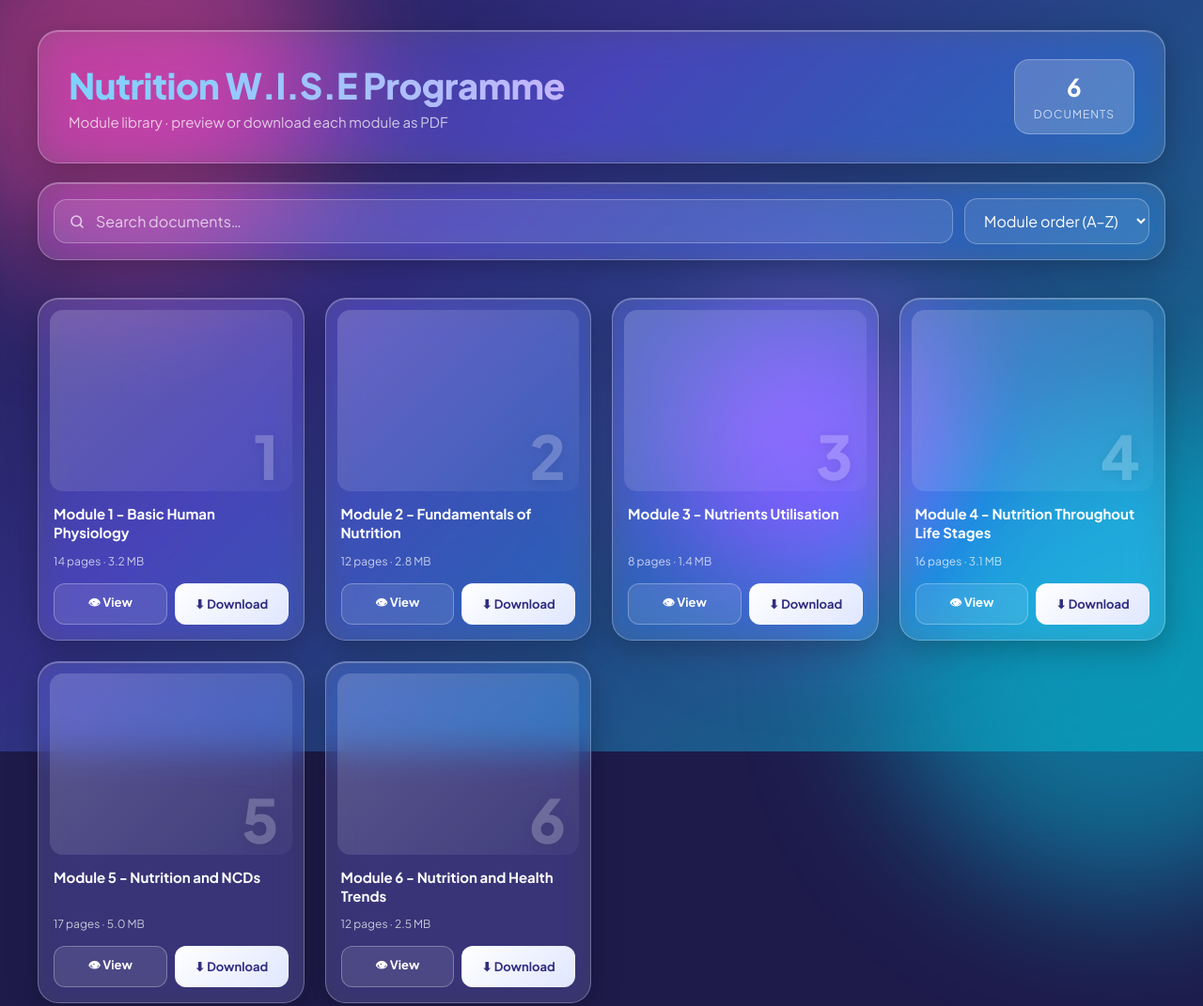
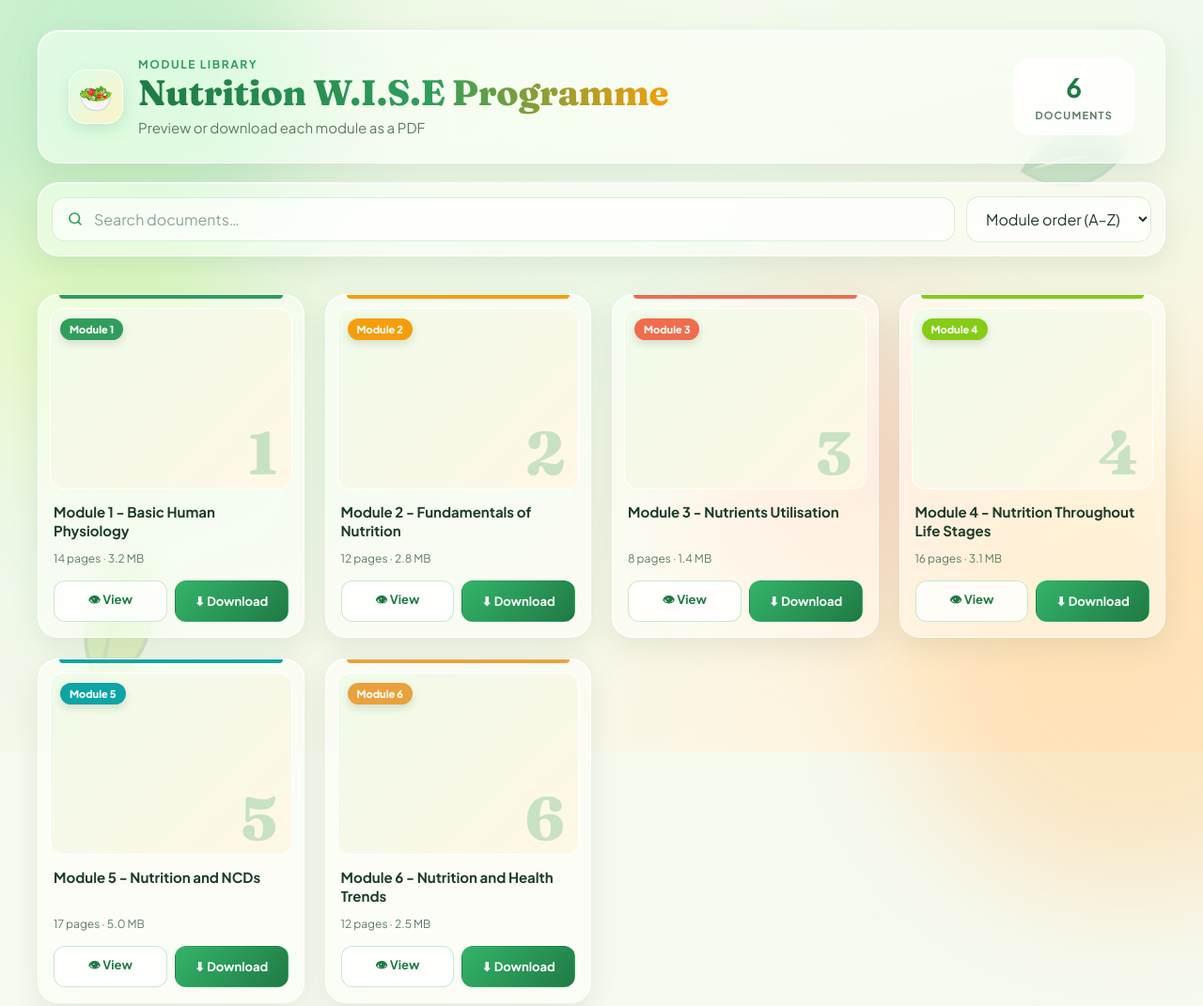
Before and after one commit to amwaylearning2023-a11y/pdf-gallery, a plain HTML site: page index.html in a window 1280 px wide. Shown: the top 1071 px of the page at 94% size. Drawn offline with Linux system fonts and the light colour scheme.

Commit message:
Update index.html

```diff
--- a/index.html
+++ b/index.html
@@ -5,85 +5,91 @@
 <meta name="viewport" content="width=device-width, initial-scale=1">
 <title>Nutrition W.I.S.E Programme – Module Library</title>
 <link rel="preconnect" href="https://fonts.googleapis.com">
-<link href="https://fonts.googleapis.com/css2?family=Plus+Jakarta+Sans:wght@400;500;600;700;800&display=swap" rel="stylesheet">
+<link href="https://fonts.googleapis.com/css2?family=Plus+Jakarta+Sans:wght@400;500;600;700;800&family=Fraunces:opsz,wght@9..144,700;9..144,800&display=swap" rel="stylesheet">
 <style>
   :root{
-    --glass: rgba(255,255,255,.12);
-    --glass-strong: rgba(255,255,255,.2);
-    --stroke: rgba(255,255,255,.28);
-    --text: #fff;
-    --muted: rgba(255,255,255,.72);
-    --accent: #7dd3fc;
-    --accent2: #c4b5fd;
+    --glass: rgba(255,255,255,.55);
+    --glass-strong: rgba(255,255,255,.78);
+    --stroke: rgba(255,255,255,.9);
+    --text: #1d3b2a;
+    --muted: #5d7b66;
+    --green: #2f9e5b;
+    --green-d: #1f7a44;
+    --citrus: #f59e0b;
     --radius: 22px;
   }
   *{box-sizing:border-box;margin:0;padding:0}
-  html{min-height:100%;background:#1e1b4b}
-  body{min-height:100vh}
-  body::before{content:"";position:fixed;inset:0;z-index:-1;background:linear-gradient(135deg,#1e1b4b 0%,#312e81 35%,#0e7490 100%)}
-  body{
-    font-family:'Plus Jakarta Sans',system-ui,sans-serif;color:var(--text);
-    background:transparent;overflow-x:hidden;
-  }
-  /* floating colour blobs behind the glass */
-  .blob{position:fixed;border-radius:50%;filter:blur(70px);opacity:.55;z-index:0;animation:float 18s ease-in-out infinite}
-  .b1{width:420px;height:420px;background:#ec4899;top:-120px;left:-100px}
-  .b2{width:480px;height:480px;background:#06b6d4;bottom:-160px;right:-120px;animation-delay:-6s}
-  .b3{width:320px;height:320px;background:#a855f7;top:40%;left:55%;animation-delay:-12s}
-  @keyframes float{0%,100%{transform:translate(0,0) scale(1)}50%{transform:translate(40px,-30px) scale(1.08)}}
+  html{min-height:100%;background:#f6faef}
+  body{min-height:100vh;font-family:'Plus Jakarta Sans',system-ui,sans-serif;color:var(--text);background:transparent;overflow-x:hidden}
+  body::before{content:"";position:fixed;inset:0;z-index:-1;
+    background:radial-gradient(circle at 15% 10%,#eaf7df 0,transparent 45%),radial-gradient(circle at 90% 85%,#fff1d6 0,transparent 45%),linear-gradient(160deg,#f8fcf2 0%,#eef8e8 45%,#fff8ec 100%)}
+  /* soft fruit-and-veg colour blobs behind the glass */
+  .blob{position:fixed;border-radius:50%;filter:blur(60px);opacity:.55;z-index:0;animation:float 20s ease-in-out infinite}
+  .b1{width:420px;height:420px;background:#a7e8b8;top:-120px;left:-110px}
+  .b2{width:460px;height:460px;background:#ffd59e;bottom:-160px;right:-120px;animation-delay:-7s}
+  .b3{width:300px;height:300px;background:#ffb4a2;top:42%;left:58%;opacity:.35;animation-delay:-13s}
+  .b4{width:260px;height:260px;background:#d9f99d;top:30%;left:-60px;opacity:.5;animation-delay:-4s}
+  @keyframes float{0%,100%{transform:translate(0,0) scale(1)}50%{transform:translate(36px,-28px) scale(1.07)}}
+  .leaf{position:fixed;z-index:0;opacity:.18;pointer-events:none;animation:sway 9s ease-in-out infinite}
+  .leaf.l1{top:110px;right:6%;width:120px;transform:rotate(25deg)}
+  .leaf.l2{bottom:60px;left:4%;width:150px;transform:rotate(-30deg);animation-delay:-4s}
+  @keyframes sway{0%,100%{rotate:0deg}50%{rotate:8deg}}
 
   .glass{
     background:var(--glass);border:1px solid var(--stroke);border-radius:var(--radius);
-    backdrop-filter:blur(18px) saturate(160%);-webkit-backdrop-filter:blur(18px) saturate(160%);
-    box-shadow:0 8px 32px rgba(0,0,0,.25), inset 0 1px 0 rgba(255,255,255,.25);
+    backdrop-filter:blur(18px) saturate(150%);-webkit-backdrop-filter:blur(18px) saturate(150%);
+    box-shadow:0 10px 30px rgba(47,94,60,.10), inset 0 1px 0 rgba(255,255,255,.9);
   }
   .wrap{position:relative;z-index:1;max-width:1240px;margin:0 auto;padding:32px 20px 60px}
 
-  header.glass{padding:30px 32px;display:flex;flex-wrap:wrap;gap:20px;align-items:center;justify-content:space-between}
-  h1{font-size:clamp(26px,4vw,38px);font-weight:800;letter-spacing:-.5px}
-  h1 span{background:linear-gradient(90deg,var(--accent),var(--accent2));-webkit-background-clip:text;background-clip:text;color:transparent}
+  header.glass{padding:28px 32px;display:flex;flex-wrap:wrap;gap:20px;align-items:center;justify-content:space-between}
+  .brand{display:flex;align-items:center;gap:16px}
+  .logo{width:58px;height:58px;border-radius:18px;display:grid;place-items:center;font-size:30px;
+    background:linear-gradient(135deg,#dcfce7,#fef3c7);border:1px solid #fff;box-shadow:0 6px 16px rgba(47,158,91,.18)}
+  .eyebrow{font-size:12px;font-weight:700;letter-spacing:1.6px;text-transform:uppercase;color:var(--green)}
+  h1{font-family:'Fraunces',Georgia,serif;font-size:clamp(26px,4vw,38px);font-weight:800;letter-spacing:-.3px;line-height:1.1;margin-top:2px}
+  h1 span{background:linear-gradient(90deg,var(--green-d),var(--green) 55%,var(--citrus));-webkit-background-clip:text;background-clip:text;color:transparent}
   .sub{color:var(--muted);margin-top:6px;font-size:15px}
-  .stat{padding:12px 20px;border-radius:16px;background:var(--glass-strong);border:1px solid var(--stroke);text-align:center;min-width:110px}
-  .stat b{display:block;font-size:26px}
-  .stat small{color:var(--muted);font-size:12px;text-transform:uppercase;letter-spacing:1px}
+  .stat{padding:12px 22px;border-radius:18px;background:var(--glass-strong);border:1px solid #fff;text-align:center;min-width:112px}
+  .stat b{display:block;font-size:28px;color:var(--green-d)}
+  .stat small{color:var(--muted);font-size:11px;font-weight:700;text-transform:uppercase;letter-spacing:1.2px}
 
-  .toolbar{margin-top:20px;padding:16px;display:flex;flex-wrap:wrap;gap:12px;align-items:center}
+  .toolbar{margin-top:20px;padding:14px;display:flex;flex-wrap:wrap;gap:12px;align-items:center}
   .search{flex:1 1 260px;position:relative}
-  .search svg{position:absolute;left:16px;top:50%;transform:translateY(-50%);opacity:.7}
+  .search svg{position:absolute;left:16px;top:50%;transform:translateY(-50%)}
   input,select{
-    width:100%;font:inherit;color:var(--text);background:rgba(255,255,255,.1);
-    border:1px solid var(--stroke);border-radius:14px;padding:12px 16px;outline:none;transition:.2s;
+    width:100%;font:inherit;color:var(--text);background:rgba(255,255,255,.7);
+    border:1px solid rgba(47,158,91,.18);border-radius:14px;padding:12px 16px;outline:none;transition:.2s;
   }
   .search input{padding-left:44px}
-  input::placeholder{color:var(--muted)}
-  input:focus,select:focus{background:rgba(255,255,255,.18);border-color:rgba(255,255,255,.55)}
+  input::placeholder{color:#8aa592}
+  input:focus,select:focus{background:#fff;border-color:var(--green);box-shadow:0 0 0 4px rgba(47,158,91,.12)}
   select{width:auto;cursor:pointer}
-  select option{color:#111}
   .chips{display:flex;flex-wrap:wrap;gap:8px;margin-top:16px}
   .chip{
     font:inherit;font-size:13px;font-weight:600;color:var(--text);cursor:pointer;
-    padding:8px 16px;border-radius:999px;background:var(--glass);border:1px solid var(--stroke);
+    padding:8px 16px;border-radius:999px;background:var(--glass);border:1px solid #fff;
     backdrop-filter:blur(12px);-webkit-backdrop-filter:blur(12px);transition:.2s;
   }
   .chip:hover{background:var(--glass-strong)}
-  .chip.active{background:#fff;color:#312e81;border-color:#fff}
+  .chip.active{background:var(--green);color:#fff;border-color:var(--green)}
 
   .grid{margin-top:24px;display:grid;grid-template-columns:repeat(auto-fill,minmax(240px,1fr));gap:22px}
-  .card{overflow:hidden;display:flex;flex-direction:column;transition:transform .25s, box-shadow .25s;animation:in .4s ease both}
-  .card:hover{transform:translateY(-6px);box-shadow:0 18px 40px rgba(0,0,0,.35), inset 0 1px 0 rgba(255,255,255,.3)}
+  .card{overflow:hidden;display:flex;flex-direction:column;transition:transform .25s, box-shadow .25s;animation:in .4s ease both;position:relative}
+  .card::before{content:"";position:absolute;top:0;left:22px;right:22px;height:4px;border-radius:0 0 6px 6px;background:var(--tag,var(--green))}
+  .card:hover{transform:translateY(-6px);box-shadow:0 20px 40px rgba(47,94,60,.18), inset 0 1px 0 #fff}
   @keyframes in{from{opacity:0;transform:translateY(12px)}to{opacity:1;transform:none}}
-  .thumb{position:relative;aspect-ratio:4/3;margin:12px 12px 0;border-radius:14px;overflow:hidden;
-    background:linear-gradient(135deg,rgba(255,255,255,.18),rgba(255,255,255,.04));cursor:pointer;display:grid;place-items:center}
+  .thumb{position:relative;aspect-ratio:4/3;margin:14px 12px 0;border-radius:14px;overflow:hidden;
+    background:linear-gradient(135deg,#f0fbe9,#fff7e6);border:1px solid #fff;cursor:pointer;display:grid;place-items:center}
   .thumb canvas{position:absolute;inset:0;width:100%;height:100%;object-fit:cover;opacity:0;transition:opacity .4s, transform .4s}
   .thumb canvas.ready{opacity:1}
   .thumb canvas.ready ~ .num{display:none}
   .card:hover .thumb canvas{transform:scale(1.05)}
-  .thumb img{width:100%;height:100%;object-fit:cover;object-position:top;transition:transform .4s}
-  .card:hover .thumb img{transform:scale(1.05)}
-  .thumb .num{position:absolute;right:14px;bottom:6px;z-index:1;text-shadow:0 2px 12px rgba(0,0,0,.4);font-size:64px;font-weight:800;line-height:1;opacity:.22}
-  .thumb .ph{display:flex;flex-direction:column;align-items:center;gap:6px;color:var(--muted);font-weight:700;font-size:13px}
-  .badge{position:absolute;top:10px;left:10px;font-size:11px;font-weight:700;padding:5px 10px;border-radius:999px;
-    background:rgba(15,12,41,.55);backdrop-filter:blur(8px);-webkit-backdrop-filter:blur(8px);border:1px solid var(--stroke)}
+  .thumb .num{position:absolute;right:14px;bottom:6px;z-index:1;font-family:'Fraunces',Georgia,serif;font-size:64px;font-weight:800;line-height:1;color:var(--green);opacity:.25}
+  .pill{position:absolute;top:10px;left:10px;z-index:2;font-size:11px;font-weight:800;padding:5px 10px;border-radius:999px;
+    color:#fff;background:var(--tag,var(--green));box-shadow:0 4px 10px rgba(0,0,0,.12)}
+  .badge{position:absolute;top:10px;right:10px;z-index:2;font-size:11px;font-weight:700;padding:5px 10px;border-radius:999px;
+    background:rgba(255,255,255,.85);color:var(--text);border:1px solid #fff}
   .body{padding:14px 16px 16px;display:flex;flex-direction:column;gap:6px;flex:1}
   .title{font-weight:700;font-size:15px;line-height:1.35;display:-webkit-box;-webkit-line-clamp:2;-webkit-box-orient:vertical;overflow:hidden}
   .desc{color:var(--muted);font-size:13px;display:-webkit-box;-webkit-line-clamp:2;-webkit-box-orient:vertical;overflow:hidden}
@@ -91,51 +97,57 @@
   .actions{display:flex;gap:8px;margin-top:10px}
   .btn{
     flex:1;display:inline-flex;align-items:center;justify-content:center;gap:6px;font:inherit;font-size:13px;font-weight:700;
-    padding:10px 12px;border-radius:12px;cursor:pointer;text-decoration:none;transition:.2s;border:1px solid var(--stroke);
+    padding:10px 12px;border-radius:12px;cursor:pointer;text-decoration:none;transition:.2s;border:1px solid transparent;
   }
-  .btn.ghost{background:rgba(255,255,255,.1);color:var(--text)}
-  .btn.ghost:hover{background:rgba(255,255,255,.22)}
-  .btn.solid{background:linear-gradient(135deg,#fff,#e0e7ff);color:#312e81;border-color:transparent}
-  .btn.solid:hover{filter:brightness(1.05);box-shadow:0 6px 18px rgba(255,255,255,.25)}
+  .btn.ghost{background:rgba(255,255,255,.8);color:var(--green-d);border-color:rgba(47,158,91,.25)}
+  .btn.ghost:hover{background:#fff;border-color:var(--green)}
+  .btn.solid{background:linear-gradient(135deg,#34b46a,#1f7a44);color:#fff}
+  .btn.solid:hover{filter:brightness(1.06);box-shadow:0 6px 18px rgba(47,158,91,.35)}
 
   .skeleton{height:330px;position:relative;overflow:hidden}
-  .skeleton::after{content:"";position:absolute;inset:0;background:linear-gradient(90deg,transparent,rgba(255,255,255,.12),transparent);animation:shine 1.4s infinite}
+  .skeleton::after{content:"";position:absolute;inset:0;background:linear-gradient(90deg,transparent,rgba(255,255,255,.7),transparent);animation:shine 1.4s infinite}
   @keyframes shine{from{transform:translateX(-100%)}to{transform:translateX(100%)}}
   .empty{grid-column:1/-1;padding:50px;text-align:center;color:var(--muted)}
   .empty b{display:block;color:var(--text);font-size:18px;margin-bottom:6px}
 
   /* viewer modal */
   .modal{position:fixed;inset:0;z-index:10;display:none;align-items:center;justify-content:center;padding:20px;
-    background:rgba(10,8,30,.45);backdrop-filter:blur(8px);-webkit-backdrop-filter:blur(8px)}
+    background:rgba(240,248,234,.55);backdrop-filter:blur(10px);-webkit-backdrop-filter:blur(10px)}
   .modal.open{display:flex;animation:fade .2s}
   @keyframes fade{from{opacity:0}to{opacity:1}}
-  .viewer{width:min(1000px,100%);height:min(90vh,900px);display:flex;flex-direction:column;overflow:hidden}
-  .viewer-head{display:flex;align-items:center;gap:12px;padding:14px 18px;border-bottom:1px solid var(--stroke)}
+  .viewer{width:min(1000px,100%);height:min(90vh,900px);display:flex;flex-direction:column;overflow:hidden;background:rgba(255,255,255,.8)}
+  .viewer-head{display:flex;align-items:center;gap:12px;padding:14px 18px;border-bottom:1px solid rgba(47,158,91,.15)}
   .viewer-head h3{flex:1;font-size:16px;overflow:hidden;text-overflow:ellipsis;white-space:nowrap}
   .viewer-head .btn{flex:0 0 auto}
-  .icon-btn{width:40px;height:40px;border-radius:12px;display:grid;place-items:center;cursor:pointer;color:#fff;
-    background:rgba(255,255,255,.1);border:1px solid var(--stroke);font-size:20px}
-  .icon-btn:hover{background:rgba(255,255,255,.25)}
-  iframe{flex:1;width:100%;border:0;background:rgba(255,255,255,.95)}
+  .icon-btn{width:40px;height:40px;border-radius:12px;display:grid;place-items:center;cursor:pointer;color:var(--green-d);
+    background:#fff;border:1px solid rgba(47,158,91,.25);font-size:18px}
+  .icon-btn:hover{border-color:var(--green)}
+  iframe{flex:1;width:100%;border:0;background:#fff}
   footer{text-align:center;color:var(--muted);font-size:12px;margin-top:40px}
 </style>
 <script src="https://cdnjs.cloudflare.com/ajax/libs/pdf.js/3.11.174/pdf.min.js"></script>
 </head>
 <body>
-<div class="blob b1"></div><div class="blob b2"></div><div class="blob b3"></div>
+<div class="blob b1"></div><div class="blob b2"></div><div class="blob b3"></div><div class="blob b4"></div>
+<svg class="leaf l1" viewBox="0 0 24 24" fill="#2f9e5b"><path d="M4 20C4 10 10 4 20 4c0 10-6 16-16 16zm0 0c4-6 7-9 12-12" stroke="#1f7a44" stroke-width=".6" fill-rule="evenodd"/></svg>
+<svg class="leaf l2" viewBox="0 0 24 24" fill="#84cc16"><path d="M4 20C4 10 10 4 20 4c0 10-6 16-16 16zm0 0c4-6 7-9 12-12" stroke="#4d7c0f" stroke-width=".6"/></svg>
 
 <div class="wrap">
   <header class="glass">
-    <div>
-      <h1><span>Nutrition W.I.S.E Programme</span></h1>
-      <p class="sub">Module library · preview or download each module as PDF</p>
+    <div class="brand">
+      <div class="logo">🥗</div>
+      <div>
+        <div class="eyebrow">Module Library</div>
+        <h1><span>Nutrition W.I.S.E Programme</span></h1>
+        <p class="sub">Preview or download each module as a PDF</p>
+      </div>
     </div>
     <div class="stat"><b id="count">–</b><small>Documents</small></div>
   </header>
 
   <div class="toolbar glass">
     <div class="search">
-      <svg width="18" height="18" viewBox="0 0 24 24" fill="none" stroke="#fff" stroke-width="2.2" stroke-linecap="round"><circle cx="11" cy="11" r="7"/><path d="m20 20-3.5-3.5"/></svg>
+      <svg width="18" height="18" viewBox="0 0 24 24" fill="none" stroke="#2f9e5b" stroke-width="2.2" stroke-linecap="round"><circle cx="11" cy="11" r="7"/><path d="m20 20-3.5-3.5"/></svg>
       <input id="q" type="search" placeholder="Search documents…" autocomplete="off">
     </div>
     <select id="sort" aria-label="Sort">
@@ -146,7 +158,7 @@
 
   <div class="chips" id="chips"></div>
   <div class="grid" id="grid"></div>
-  <footer>Click <b>View</b> to preview · <b>Download</b> saves the PDF straight to your device</footer>
+  <footer>🍎 🥦 🍊 &nbsp; Click <b>View</b> to preview · <b>Download</b> saves the PDF straight to your device</footer>
 </div>
 
 <div class="modal" id="modal" role="dialog" aria-modal="true">
@@ -177,6 +189,7 @@
       `<button type="button" class="chip ${c === activeCat ? 'active' : ''}" data-cat="${esc(c)}">${esc(c)}</button>`).join('') : '';
   }
 
+  const tagColors = ['#2f9e5b','#f59e0b','#ef6c4d','#84cc16','#0ea5a4','#e9a23b','#7c9a3d'];
   let multiCat = false;
   function render(){
     multiCat = new Set(files.map(f => f.category)).size > 1;
@@ -187,9 +200,10 @@
       s === 'az' ? a.name.localeCompare(b.name, undefined, {numeric:true}) : b.name.localeCompare(a.name, undefined, {numeric:true}));
     $('count').textContent = list.length;
     $('grid').innerHTML = list.length ? list.map((f, i) => `
-      <article class="card glass" style="animation-delay:${Math.min(i, 12) * 40}ms">
+      <article class="card glass" style="animation-delay:${Math.min(i, 12) * 40}ms;--tag:${tagColors[((f.num || i + 1) - 1) % tagColors.length]}">
         <div class="thumb" data-view="${esc(f.id)}">
           <canvas data-pdf="${fileUrl(f)}"></canvas><div class="num">${esc(f.num || '')}</div>
+          ${f.num ? `<span class="pill">Module ${esc(f.num)}</span>` : ''}
           ${multiCat ? `<span class="badge">${esc(f.category)}</span>` : ''}
         </div>
         <div class="body">
```
